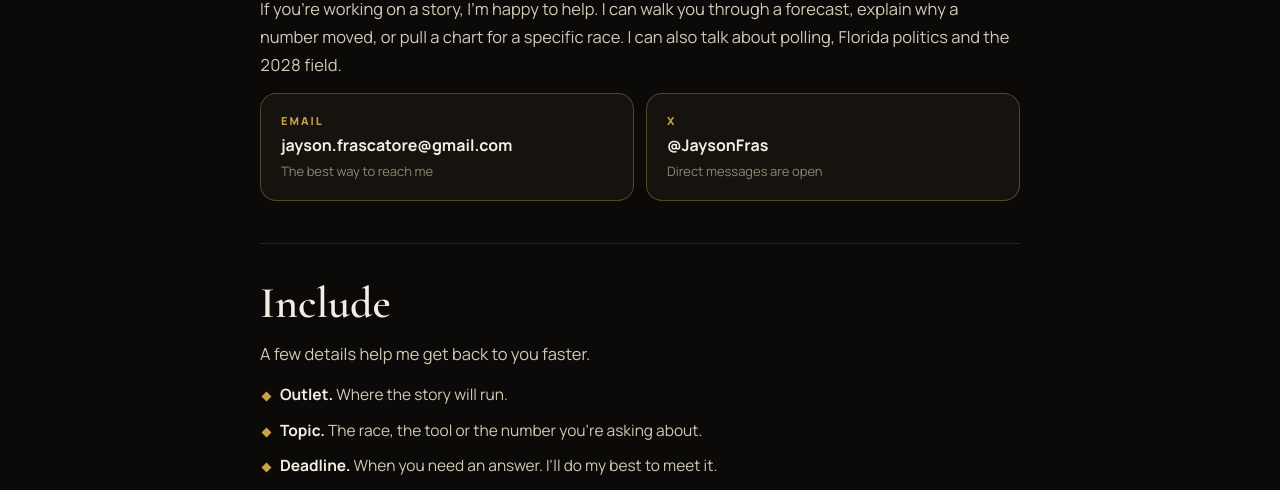
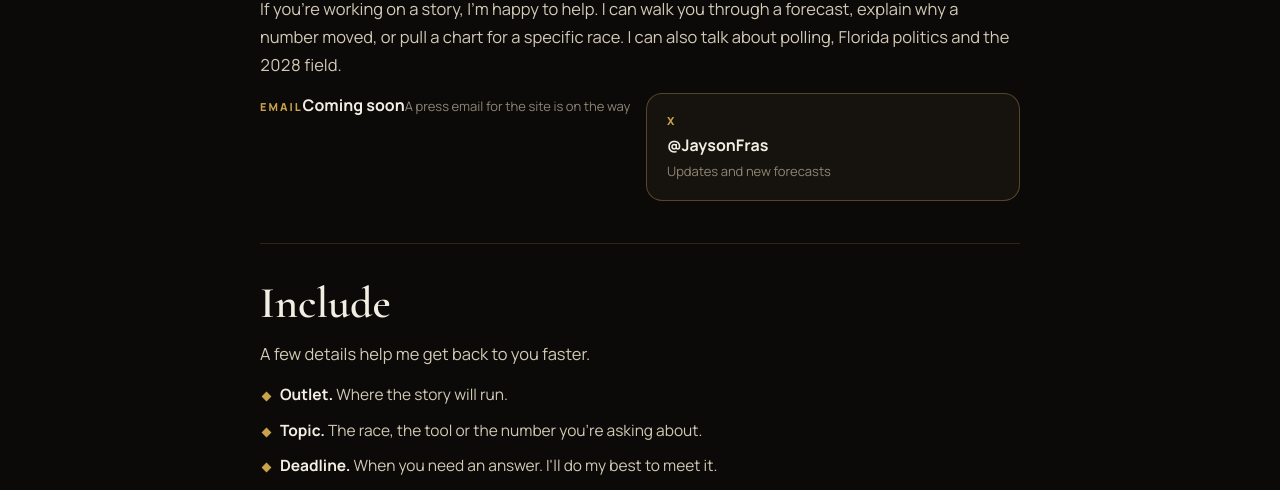
Before and after one commit to jaysonfrascatore/KeysToTheRace, a plain HTML site: page public/contact/index.html in a window 1280 px wide. Shown: the part 610-1100 px from the top of the page. Drawn offline with nearby package versions, Linux system fonts and the light colour scheme.

Commit message:
Contact: remove the personal email and the X direct messages line
Co-Authored-By: Claude Opus 5.5 <noreply@anthropic.com>
Claude-Session: https://claude.ai/code/session_019LnX9bvUFLgwUDctqpcnY2

```diff
--- a/public/contact/index.html
+++ b/public/contact/index.html
@@ -45,8 +45,8 @@
         <h2>Press</h2>
         <p>If you're working on a story, I'm happy to help. I can walk you through a forecast, explain why a number moved, or pull a chart for a specific race. I can also talk about polling, Florida politics and the 2028 field.</p>
         <div class="contact-cards">
-          <a class="contact-card" href="mailto:jayson.frascatore@gmail.com"><span>Email</span><b>jayson.frascatore@gmail.com</b><em>The best way to reach me</em></a>
-          <a class="contact-card" href="https://x.com/JaysonFras" target="_blank" rel="noopener"><span>X</span><b>@JaysonFras</b><em>Direct messages are open</em></a>
+          <div class="contact-card"><span>Email</span><b>Coming soon</b><em>A press email for the site is on the way</em></div>
+          <a class="contact-card" href="https://x.com/JaysonFras" target="_blank" rel="noopener"><span>X</span><b>@JaysonFras</b><em>Updates and new forecasts</em></a>
         </div>
       </article>
 
```
